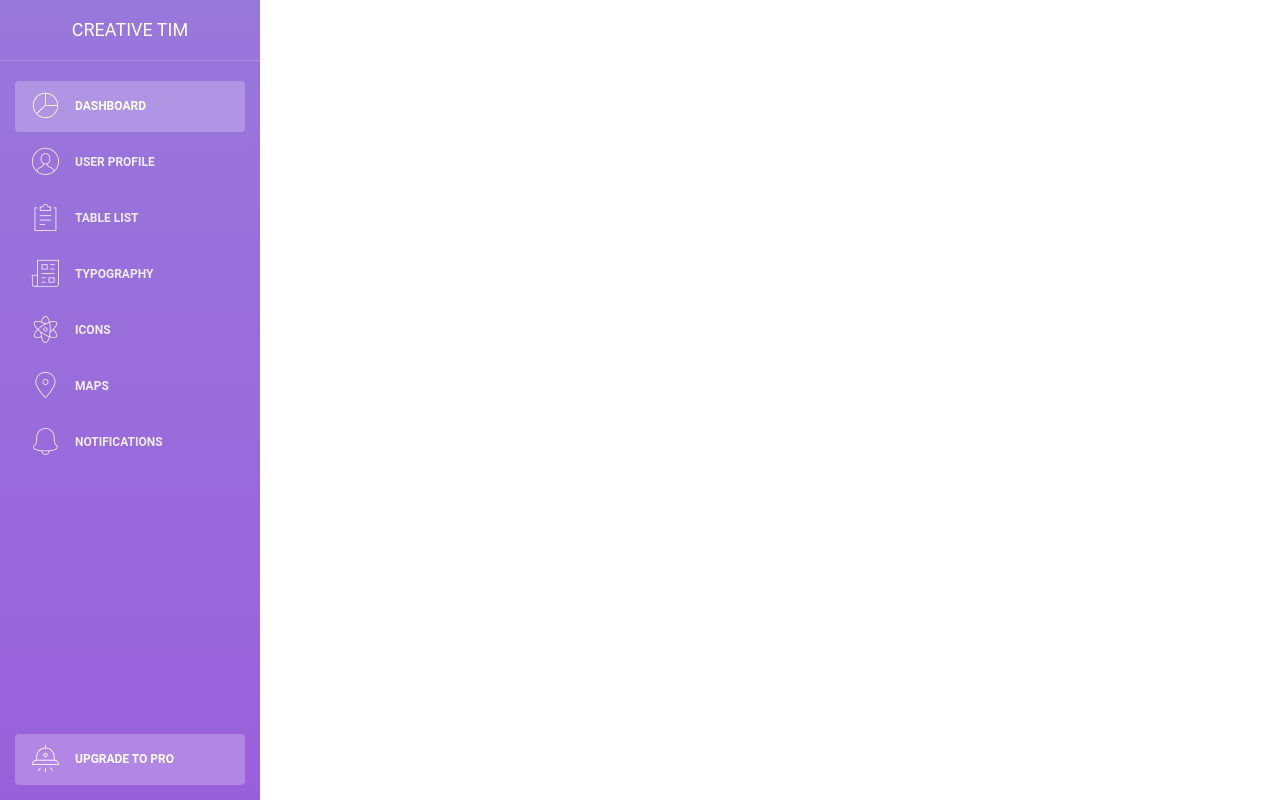
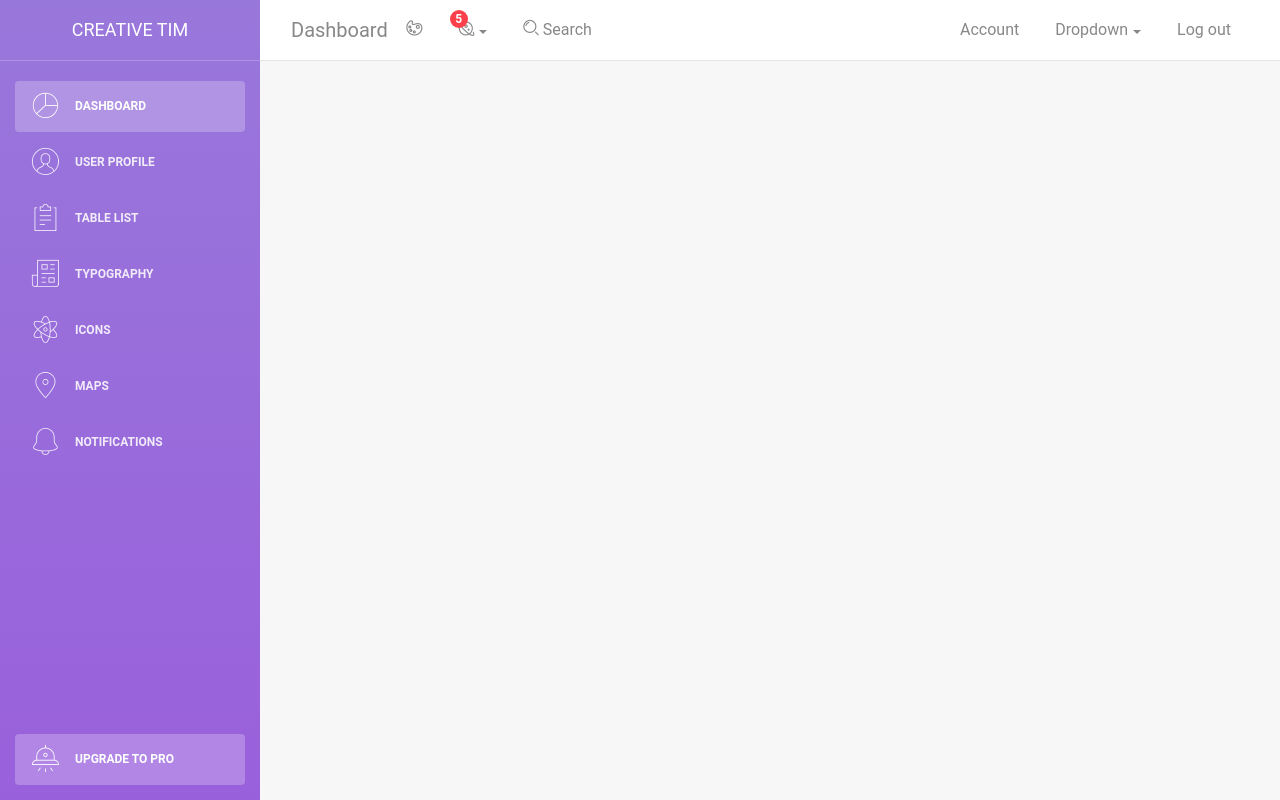
Before and after one commit to eacevedof/prj_doblerr, a React (Create React App) app in the folder frontend_react/pannel/: page / in a window 1280 px wide. Built offline with nearby package versions, Linux system fonts and the light colour scheme.

Commit message:
navbar ok

```diff
--- a/frontend_react/pannel/src/App.js
+++ b/frontend_react/pannel/src/App.js
@@ -1,17 +1,21 @@
 //App.js
 import React, {useState, useEffect} from 'react';
 import Sidebar from "./components/common/sidebar"
+import Navbar from "./components/common/navbar"
 
 //import axios from 'axios'
 console.log(Sidebar)
 
 function App() {
   return (
-    <div>
+    <div className="wrapper">
       {/*
       <img src={process.env.PUBLIC_URL + '/assets/img/sidebar-5.jpg'} />
       */}
-      <Sidebar/>
+      <Sidebar />
+      <div className="main-panel">
+        <Navbar />
+      </div>
     </div>
   )
 }//App()
--- /dev/null
+++ b/frontend_react/pannel/src/components/common/navbar.js
@@ -0,0 +1,74 @@
+//Navbar.js
+import React from 'react';
+
+function Navbar() {
+  return (
+    <nav class="navbar navbar-expand-lg " color-on-scroll="500">
+      <div class="container-fluid">
+          <a class="navbar-brand" href="#pablo"> Dashboard </a>
+          <button href="" class="navbar-toggler navbar-toggler-right" type="button" data-toggle="collapse" aria-controls="navigation-index" aria-expanded="false" aria-label="Toggle navigation">
+              <span class="navbar-toggler-bar burger-lines"></span>
+              <span class="navbar-toggler-bar burger-lines"></span>
+              <span class="navbar-toggler-bar burger-lines"></span>
+          </button>
+          <div class="collapse navbar-collapse justify-content-end" id="navigation">
+              <ul class="nav navbar-nav mr-auto">
+                  <li class="nav-item">
+                      <a href="#" class="nav-link" data-toggle="dropdown">
+                          <i class="nc-icon nc-palette"></i>
+                          <span class="d-lg-none">Dashboard</span>
+                      </a>
+                  </li>
+                  <li class="dropdown nav-item">
+                      <a href="#" class="dropdown-toggle nav-link" data-toggle="dropdown">
+                          <i class="nc-icon nc-planet"></i>
+                          <span class="notification">5</span>
+                          <span class="d-lg-none">Notification</span>
+                      </a>
+                      <ul class="dropdown-menu">
+                          <a class="dropdown-item" href="#">Notification 1</a>
+                          <a class="dropdown-item" href="#">Notification 2</a>
+                          <a class="dropdown-item" href="#">Notification 3</a>
+                          <a class="dropdown-item" href="#">Notification 4</a>
+                          <a class="dropdown-item" href="#">Another notification</a>
+                      </ul>
+                  </li>
+                  <li class="nav-item">
+                      <a href="#" class="nav-link">
+                          <i class="nc-icon nc-zoom-split"></i>
+                          <span class="d-lg-block">&nbsp;Search</span>
+                      </a>
+                  </li>
+              </ul>
+              <ul class="navbar-nav ml-auto">
+                  <li class="nav-item">
+                      <a class="nav-link" href="#pablo">
+                          <span class="no-icon">Account</span>
+                      </a>
+                  </li>
+                  <li class="nav-item dropdown">
+                      <a class="nav-link dropdown-toggle" href="http://example.com" id="navbarDropdownMenuLink" data-toggle="dropdown" aria-haspopup="true" aria-expanded="false">
+                          <span class="no-icon">Dropdown</span>
+                      </a>
+                      <div class="dropdown-menu" aria-labelledby="navbarDropdownMenuLink">
+                          <a class="dropdown-item" href="#">Action</a>
+                          <a class="dropdown-item" href="#">Another action</a>
+                          <a class="dropdown-item" href="#">Something</a>
+                          <a class="dropdown-item" href="#">Something else here</a>
+                          <div class="divider"></div>
+                          <a class="dropdown-item" href="#">Separated link</a>
+                      </div>
+                  </li>
+                  <li class="nav-item">
+                      <a class="nav-link" href="#pablo">
+                          <span class="no-icon">Log out</span>
+                      </a>
+                  </li>
+              </ul>
+          </div>
+      </div>
+    </nav>
+  )
+}//Navbar()
+
+export default Navbar;
```
